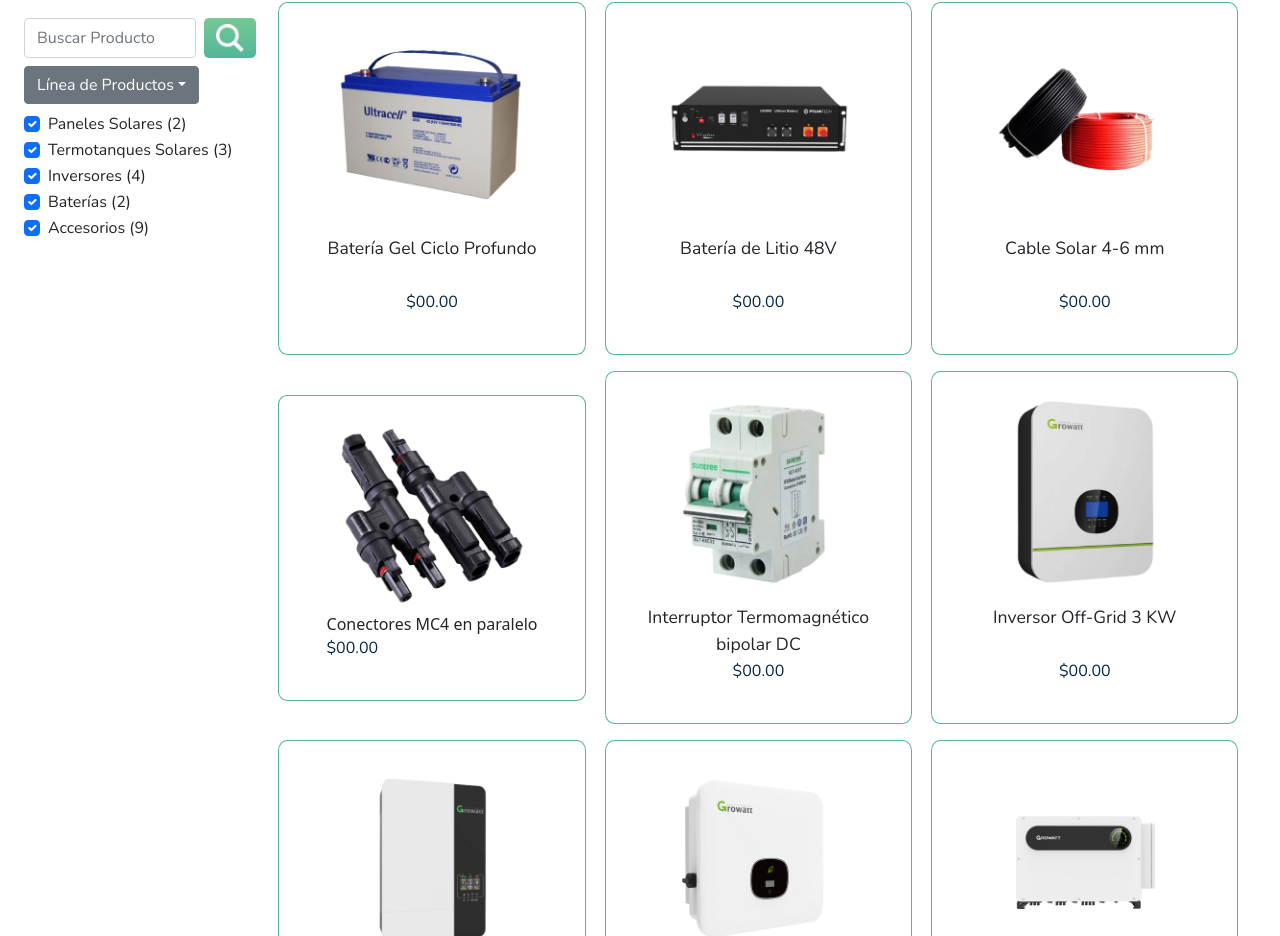
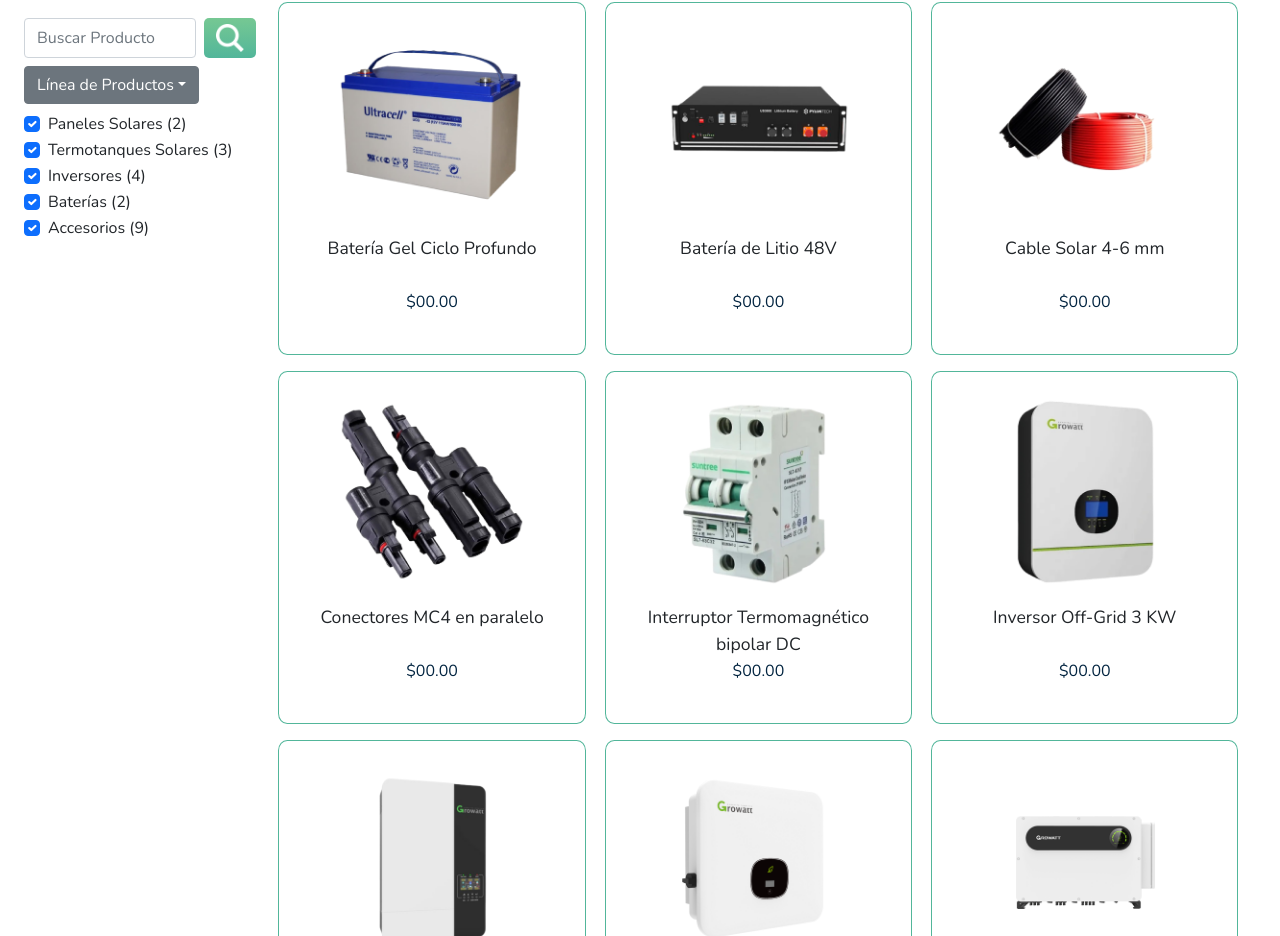
Before and after one commit to micanevoran/SOLENA, a website: page productos.html in a window 1280 px wide. Shown: the part 164-1100 px from the top of the page. Drawn offline with nearby package versions, Linux system fonts and the light colour scheme.

Commit message:
ajuste menor para entrega SASS

```diff
--- a/productos.html
+++ b/productos.html
@@ -102,7 +102,7 @@
             </figure>
             <figure class="products__figure">
                 <img src="img/products/conectores-mc4-paralelo.png" alt="Conectores MC4 en paralelo">
-                <figcaption">Conectores MC4 en paralelo</figcaption>
+                <figcaption>Conectores MC4 en paralelo</figcaption>
                 <p>$00.00</p>
             </figure>
             <figure class="products__figure">
```
